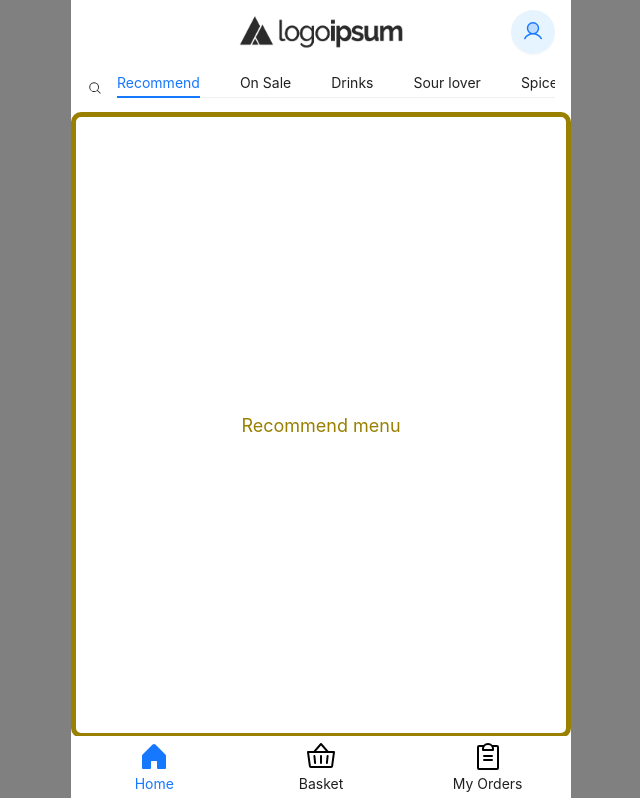
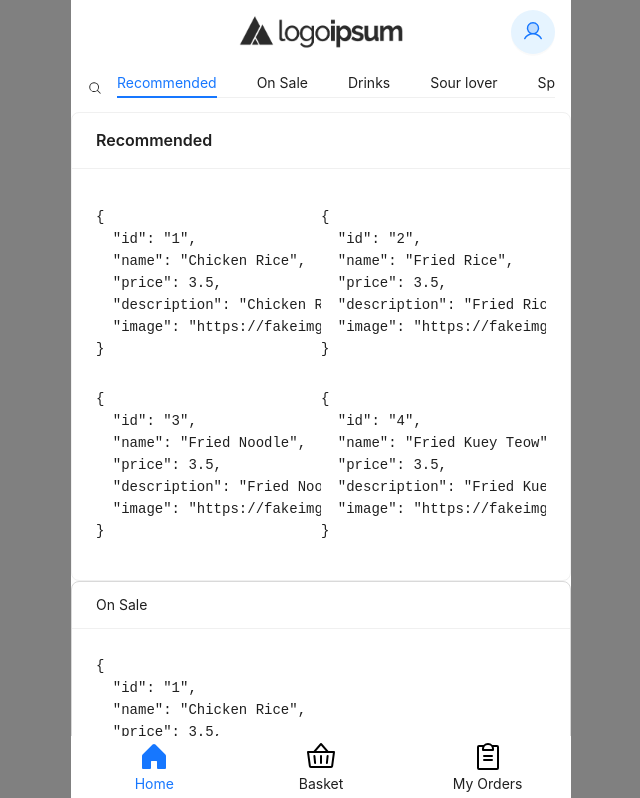
Before and after one commit to meeorder/meeorder-frontend, a Next.js app: page / in a window 1280 px wide. Shown: the top 798 px of the page, without its empty margins (319-959 px from the left). Built offline with nearby package versions, Linux system fonts and the light colour scheme.

Commit message:
Add Category and it relevant components

```diff
--- /dev/null
+++ b/src/modules/menu/components/Category.tsx
@@ -0,0 +1,22 @@
+import RecommendedCategory from "@/modules/menu/components/RecommendedCategory";
+import SimpleCategory from "@/modules/menu/components/SimpleCategory";
+import { Category, RECOMMEND_CATEGORY_ID } from "@/modules/mock/categories";
+import { type Food } from "@/modules/mock/foods";
+
+export type CategoryProps = {
+  category: Category;
+  foods: Food[];
+};
+
+const Category: React.FC<CategoryProps> = ({ category, foods }) => {
+  switch (category?.id) {
+    case RECOMMEND_CATEGORY_ID:
+      return <RecommendedCategory category={category} foods={foods} />;
+    default:
+      return (
+        <SimpleCategory category={category} foods={[...foods, ...foods]} />
+      );
+  }
+};
+
+export default Category;
--- a/src/modules/menu/components/CategoryNav.tsx
+++ b/src/modules/menu/components/CategoryNav.tsx
@@ -4,7 +4,7 @@ import { MagnifyingGlass } from "@phosphor-icons/react";
 import { Anchor, Button, ConfigProvider } from "antd";
 
 type CategoryNavProps = {
-  categories: Category[];
+  categories: readonly Category[];
 };
 
 const CategoryNav: React.FC<CategoryNavProps> = ({ categories }) => {
@@ -33,8 +33,8 @@ const CategoryNav: React.FC<CategoryNavProps> = ({ categories }) => {
             items={categories.map((category) => {
               return {
                 title: category.name,
-                key: category.key,
-                href: `#${category.key}`,
+                key: category.id,
+                href: `#${category.id}`,
               };
             })}
           />
--- /dev/null
+++ b/src/modules/menu/components/RecommendedCategory.tsx
@@ -0,0 +1,55 @@
+import { type CategoryProps } from "@/modules/menu/components/Category";
+import { Card, Col, Row } from "antd";
+
+const RecommendedCategory: React.FC<CategoryProps> = ({ foods, category }) => {
+  return (
+    <>
+      <Card
+        title={category.name}
+        id={category?.id}
+        style={{
+          scrollMarginTop: "112px", // very important for anchor to work
+        }}
+      >
+        <Row>
+          <Col
+            span={12}
+            style={{
+              overflow: "hidden",
+            }}
+          >
+            <pre>{JSON.stringify(foods?.[0], null, 2)}</pre>
+          </Col>
+          <Col
+            span={12}
+            style={{
+              overflow: "hidden",
+            }}
+          >
+            <pre>{JSON.stringify(foods?.[1], null, 2)}</pre>
+          </Col>
+        </Row>
+        <Row>
+          <Col
+            span={12}
+            style={{
+              overflow: "hidden",
+            }}
+          >
+            <pre>{JSON.stringify(foods?.[2], null, 2)}</pre>
+          </Col>
+          <Col
+            span={12}
+            style={{
+              overflow: "hidden",
+            }}
+          >
+            <pre>{JSON.stringify(foods?.[3], null, 2)}</pre>
+          </Col>
+        </Row>
+      </Card>
+    </>
+  );
+};
+
+export default RecommendedCategory;
--- /dev/null
+++ b/src/modules/menu/components/SimpleCategory.tsx
@@ -0,0 +1,24 @@
+import { type CategoryProps } from "@/modules/menu/components/Category";
+import { List } from "antd";
+import React from "react";
+
+const SimpleCategory: React.FC<CategoryProps> = ({ category, foods }) => {
+  return (
+    <List
+      style={{
+        scrollMarginTop: "112px", // very important for anchor to work
+      }}
+      id={category?.id}
+      header={<div>{category?.name}</div>}
+      bordered
+      dataSource={foods}
+      renderItem={(item) => (
+        <List.Item>
+          <pre>{JSON.stringify(item, null, 2)}</pre>
+        </List.Item>
+      )}
+    />
+  );
+};
+
+export default SimpleCategory;
--- a/src/modules/mock/categories.ts
+++ b/src/modules/mock/categories.ts
@@ -1,13 +1,15 @@
 export type Category = {
   name: string;
-  key: string;
+  id: string;
 };
 
-export const categories: Category[] = [
-  { name: "Recommend", key: "recommend" },
-  { name: "On Sale", key: "on-sale" },
-  { name: "Drinks", key: "drinks" },
-  { name: "Sour lover", key: "sour-lover" },
-  { name: "Spice up!", key: "spice-up" },
-  { name: "Sweet", key: "sweet-tooth" },
-];
+export const categories: readonly Category[] = [
+  { name: "Recommended", id: "recommended" },
+  { name: "On Sale", id: "on-sale" },
+  { name: "Drinks", id: "drinks" },
+  { name: "Sour lover", id: "sour-lover" },
+  { name: "Spice up!", id: "spice-up" },
+  { name: "Sweet", id: "sweet-tooth" },
+] as const;
+
+export const RECOMMEND_CATEGORY_ID = "recommended";
--- /dev/null
+++ b/src/modules/mock/foods.ts
@@ -0,0 +1,38 @@
+export type Food = {
+  id: string;
+  name: string;
+  price: number;
+  description?: string;
+  image?: string;
+};
+
+export const foods: Food[] = [
+  {
+    id: "1",
+    name: "Chicken Rice",
+    price: 3.5,
+    description: "Chicken Rice",
+    image: "https://fakeimg.pl/250x100/",
+  },
+  {
+    id: "2",
+    name: "Fried Rice",
+    price: 3.5,
+    description: "Fried Rice",
+    image: "https://fakeimg.pl/250x100/",
+  },
+  {
+    id: "3",
+    name: "Fried Noodle",
+    price: 3.5,
+    description: "Fried Noodle",
+    image: "https://fakeimg.pl/250x100/",
+  },
+  {
+    id: "4",
+    name: "Fried Kuey Teow",
+    price: 3.5,
+    description: "Fried Kuey Teow",
+    image: "https://fakeimg.pl/250x100/",
+  },
+];
--- a/src/pages/index.tsx
+++ b/src/pages/index.tsx
@@ -1,8 +1,9 @@
 import { pages } from "@/modules/config/pageConfig";
 import AppLayout from "@/modules/layout/AppLayout";
+import Category from "@/modules/menu/components/Category";
 import CategoryNav from "@/modules/menu/components/CategoryNav";
 import { categories } from "@/modules/mock/categories";
-import WireFrame from "@/modules/mock/components/WireFrame";
+import { foods } from "@/modules/mock/foods";
 import Head from "next/head";
 
 export default function Home() {
@@ -15,18 +16,10 @@ export default function Home() {
       </Head>
       <AppLayout layoutType="user" currentPageId={pages.home.id}>
         <CategoryNav categories={categories} />
-        {categories.map((category, idx) => {
+
+        {categories.map((category) => {
           return (
-            <WireFrame
-              style={{
-                scrollMarginTop: "112px",
-              }}
-              id={category.key}
-              key={category.key}
-              contentNode={category.name + " menu"}
-              cardColor={`hsl(${idx * 50 + 50}, 100%, 30%)`}
-              height={"calc(100vh - 110px - 64px)"}
-            />
+            <Category key={category?.id} category={category} foods={foods} />
           );
         })}
       </AppLayout>
```
